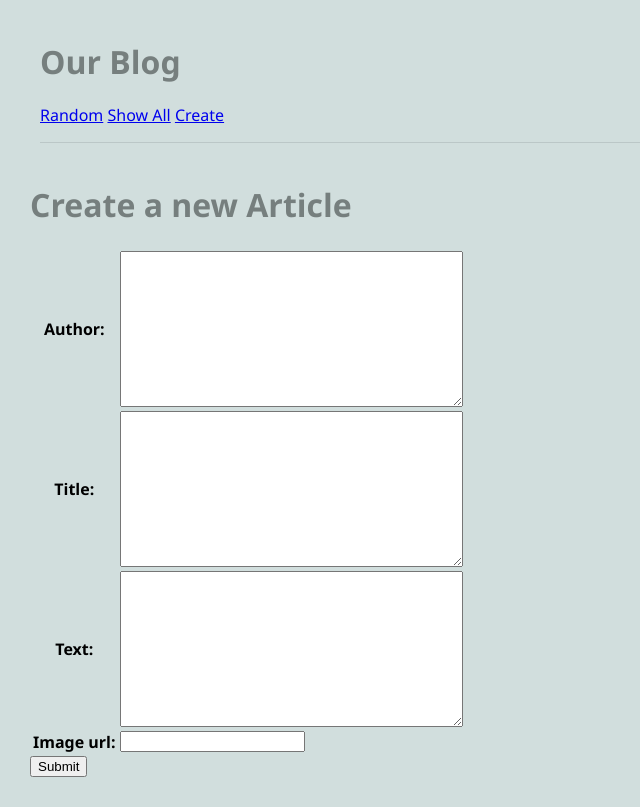
After one commit to TiffanyYam114/cs412, a Django app: page /blog/article/create in a window 1280 px wide. The commit adds this page. Shown: the whole page, without its empty margins (0-640 px from the left). Run offline with Django 5.2, Linux system fonts and the light colour scheme.

Commit message:
Edited blog example

```diff
--- a/blog/admin.py
+++ b/blog/admin.py
@@ -2,5 +2,6 @@ from django.contrib import admin
 
 # Register your models here.
 
-from .models import Article
+from .models import Article, Comment
 admin.site.register(Article)
+admin.site.register(Comment)
--- /dev/null
+++ b/blog/forms.py
@@ -0,0 +1,22 @@
+# Define the forms that we use for create/update/delete operations
+
+from django import forms
+from .models import Article, Comment
+
+class CreateArticleForm(forms.ModelForm):
+    """A form to add an Article to the database"""
+
+    class Meta:
+        """Associate this form with a model from our database"""
+        model = Article
+        fields = ["author", "title", "text", "image_url"]
+
+
+class CreateCommentForm(forms.ModelForm):
+    """A form to add a Comment about an Article."""
+
+    class Meta:
+        """Associate this form with a model from our database."""
+        model = Comment
+        # fields = ["article", "author", "text"]
+        fields = ["author", "text"]
--- a/blog/models.py
+++ b/blog/models.py
@@ -1,6 +1,7 @@
 """Define data models for the blog application"""
 
 from django.db import models
+from django.urls import reverse
 
 # Create your models here.
 
@@ -17,3 +18,26 @@ class Article(models.Model):
     def __str__(self):
         """Return a string representation of this model instance."""
         return f"{self.title} by {self.author}"
+
+    def get_absolute_url(self):
+        """Return a URL to display one instance of this object."""
+        return reverse("article", kwargs={"pk": self.pk})
+
+    def get_all_comments(self):
+        """Return a QuerySet of comments about this article."""
+        comments = Comment.objects.filter(article=self)
+        return comments
+
+
+class Comment(models.Model):
+    """Encapsulate the idea of a Comment about an Article"""
+
+    # Data attributes for a Comment
+    article = models.ForeignKey(Article, on_delete=models.CASCADE)
+    author = models.TextField(blank=False)
+    text = models.TextField(blank=False)
+    published = models.DateTimeField(auto_now=True)
+
+    def __str__(self):
+        """Return a string representation of this Comment."""
+        return f"{self.text}"
--- a/blog/templates/blog/base.html
+++ b/blog/templates/blog/base.html
@@ -10,8 +10,9 @@
             <h1>Our Blog</h1>
             <nav>
                 <ul>
-                    <li><a href="{% url 'random' %}">Random</a></li>
+                    <li><a href="/blog/">Random</a></li>
                     <li><a href="{% url 'show_all' %}">Show All</a></li>
+                    <li><a href="{% url 'create_article' %}">Create</a></li>
                 </ul>
             </nav>
         </header>
--- /dev/null
+++ b/blog/templates/blog/create_article_form.html
@@ -0,0 +1,16 @@
+{% extends 'blog/base.html' %}
+
+{% block content %}
+<h1>Create a new Article</h1>
+
+<!-- Display the HTML form -->
+<form action="{% url 'create_article' %}" method="POST">
+    {% csrf_token %}
+    <table>
+        {{form.as_table}}
+    </table>
+
+    <input type="submit" name="submit" value="Submit">
+</form>
+
+{% endblock %}
--- a/blog/urls.py
+++ b/blog/urls.py
@@ -1,8 +1,10 @@
 from django.urls import path
-from .views import ShowAllView, ArticleView, RandomArticleView
+from .views import * #ShowAllView, ArticleView, RandomArticleView
 
 urlpatterns = [
     path('', ShowAllView.as_view(), name="show_all"),
     path('show_all', ShowAllView.as_view(), name="show_all"),
+    path('article/create', CreateArticleView.as_view(), name="create_article"),
     path('article/<int:pk>', ArticleView.as_view(), name="article"),
+    path('article/<int:pk>/create_comment', CreateCommentView.as_view(), name="create_comment"),
 ]
--- a/blog/views.py
+++ b/blog/views.py
@@ -1,8 +1,10 @@
 """Views for the blog application"""
 
 from django.shortcuts import render
-from django.views.generic import ListView, DetailView
+from django.views.generic import ListView, DetailView, CreateView
 from .models import Article
+from .forms import CreateArticleForm, CreateCommentForm
+from django.urls import reverse
 
 import random
 
@@ -38,3 +40,62 @@ class RandomArticleView(DetailView):
         all_articles = Article.objects.all()
         article = random.choice(all_articles)
         return article
+
+
+class CreateArticleView(CreateView):
+    """A view to handle creation of a new Article.
+    (1) Display the HTML form to user (GET)
+    (2) Process the form submission and store the new Article object (POST)
+    """
+
+    form_class = CreateArticleForm
+    template_name = "blog/create_article_form.html"
+
+
+class CreateCommentView(CreateView):
+    """A view to handle creation of a new Comment on an Article."""
+
+    form_class = CreateCommentForm
+    template_name = "blog/create_comment_form.html"
+
+    def get_success_url(self):
+        """Provide a URL to redirect to after creating a new Comment."""
+
+        # Create and return a URL
+        # return reverse("show_all")
+        # Retrieve the PK from the URL pattern
+        pk = self.kwargs["pk"]
+        # Call reverse to generate the URL for this Article
+        return reverse("article", kwargs={"pk": pk})
+
+    def get_context_data(self):
+        """Return the dictionary of context variables for use in the template."""
+
+        # Calling the superclass method
+        context = super().get_context_data()
+
+        # Find/add the article to the context data
+        pk = self.kwargs["pk"]
+        article = Article.objects.get(pk=pk)
+
+        # Add this article into the context dictionary
+        context["article"] = article
+
+        return context
+
+    def form_valid(self, form):
+        """This method handles the form submission and saves the new
+        object to the Django database.
+        We need to add the foreign key (of the new Article) to the
+        Comment object before saving it to the database.
+        """
+
+        print(form.cleaned_data)
+        # Retrieve the PK from the URL pattern
+        pk = self.kwargs["pk"]
+        article = Article.objects.get(pk=pk)
+        # Attach this Article to the Comment
+        form.instance.article = article # Set the PK
+
+        # Delegate the work to the superclass method form_valid
+        return super().form_valid(form)
```
Also changed, not shown: blog/templates/blog/article.html (+16 -5 lines), blog/templates/blog/create_comment_form.html (added, +16 -0 lines), blog/migrations/0003_comment.py (added), db.sqlite3.
